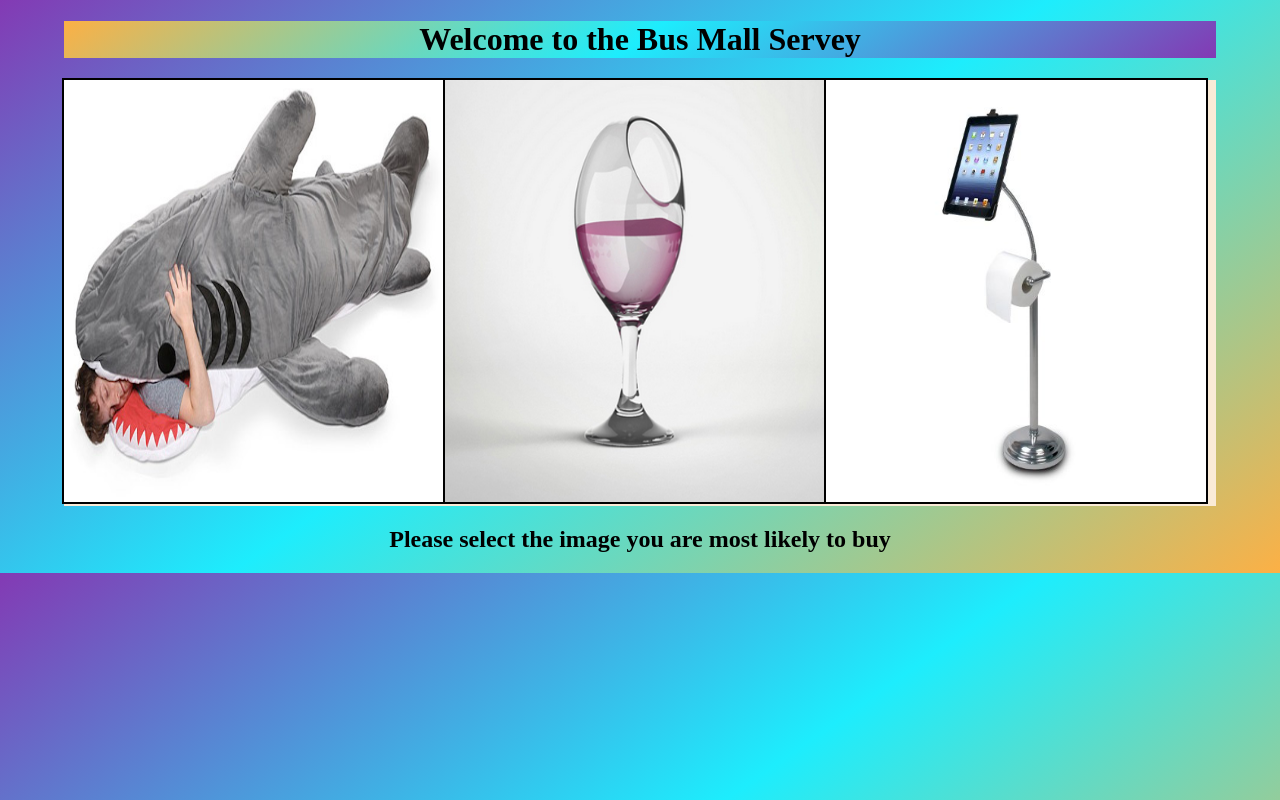
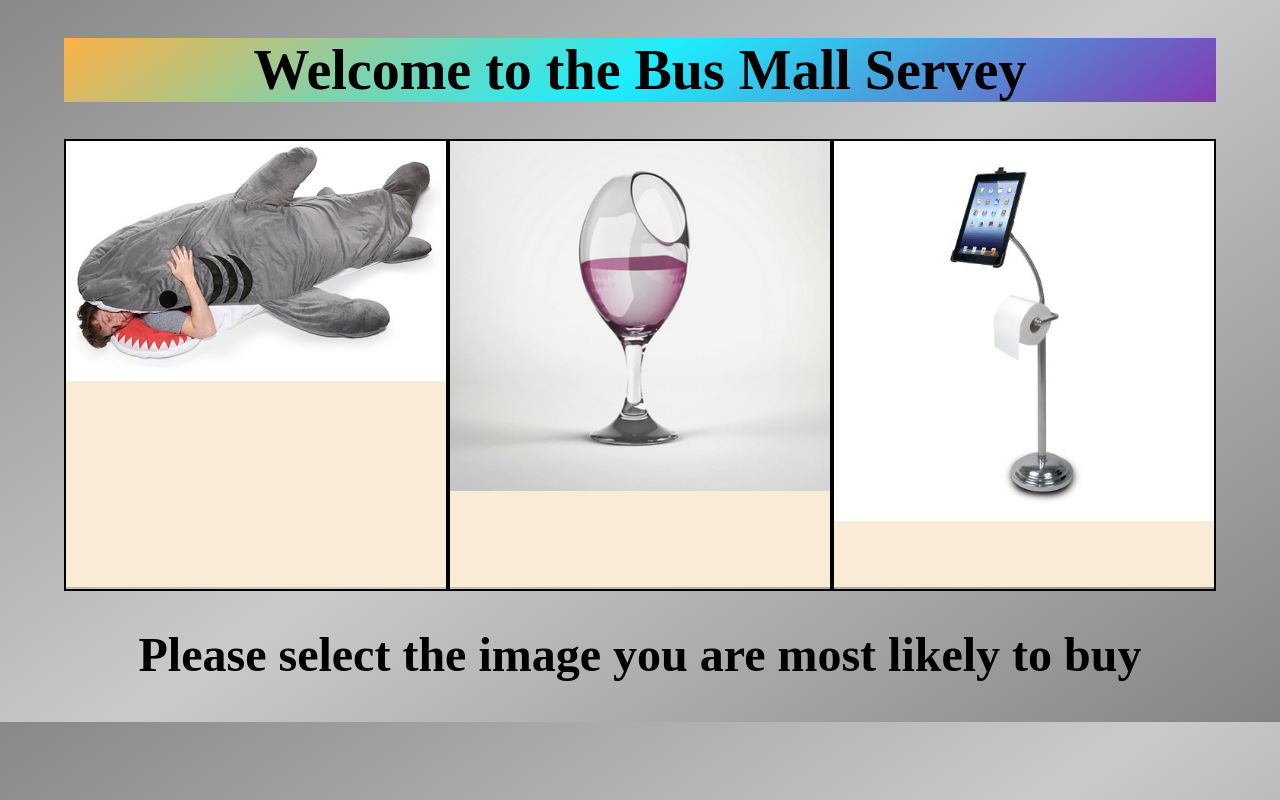
Before and after one commit to Stanels42/bus_mall, a plain HTML site: page index.html in a window 1280 px wide. Drawn offline with nearby package versions, Linux system fonts and the light colour scheme.

Commit message:
added information to the read me and made some changes to css

```diff
--- a/css/style.css
+++ b/css/style.css
@@ -1,12 +1,14 @@
 body {
   width: 90%;
+
   margin: 0 auto;
   background-color: rgb(29, 237, 253);
-  background: linear-gradient(145deg, rgb(131,58,180)0%, rgb(29,237,253)50%, rgb(252,176,69)100%);
+  background: linear-gradient(145deg, rgb(136, 136, 136)0%, rgb(202, 202, 202)50%, rgb(131, 131, 131)100%);
 }
 
 /* Header */
 header > h1 {
+  font-size: 3.5em;
   text-align: center;
 }
 header {
@@ -14,12 +16,25 @@ header {
 }
 
 /* Main */
-img {
-  width: 29.75vw;
-  height: 33vw;
+#votingImages {
+  max-height: 35vw;
+  display: flex;
+}
+canvas {
+  max-height: 35vw;
+}
+div {
+  display: inline-block;
+  width: 29.74vw;
+  height: 35vw;
+  margin: 2px;
   outline: solid black 2px;
 }
-
+img {
+  width: 100%;
+  max-height: 35vw;
+  margin: auto 0;
+}
 main {
   background-color: antiquewhite;
 }
@@ -27,6 +42,9 @@ main {
 /* Footer */
 footer {
   text-align: center;
+}
+h2 {
+  font-size: 3em;
 }
 
 /* Table Display */
--- a/js/app.js
+++ b/js/app.js
@@ -127,7 +127,7 @@ function setup () {
     imageIndices.push(null);
 
     //Create an img element for each product that will be shown
-    var newImage = addElement('img', imageSpace);
+    var newImage = addElement('img', addElement('div', imageSpace));
 
     newImage.id = i;
     newImage.alt = i;
@@ -321,7 +321,6 @@ function displayResultsChart () {
   var chartCanvas = addElement('canvas', imageSpace, '', newChart).getContext('2d');
 
   //Get the different values to be displayed on the chart
-
   var objNames = getData('name');
   var objClicks = getData('clicks');
   var objViews = getData('views');
@@ -378,6 +377,7 @@ function displayResultsChart () {
           label: 'views',
           position: 'left',
           scalePositionLeft: 'true',
+          display: true,
 
           ticks: {
             beginAtZero: true,
@@ -434,13 +434,14 @@ function fillPercents () {
 }
 
 //Used to add elements to HTML
-function addElement (element, parent, content = '', classTag) {
+function addElement (element, parent, content = '', classTag = null) {
 
   var newElement = document.createElement(element);
-
   newElement.textContent = content;
 
-  newElement.classList.add(classTag);
+  if (classTag !== null) {
+    newElement.classList.add(classTag);
+  }
 
   parent.appendChild(newElement);
 
@@ -490,8 +491,8 @@ function handleVote (event) {
 
   }
 
+}
 
-}
 /**
 End Function Declarations
  */
```
Also changed, not shown: 1 other file.
